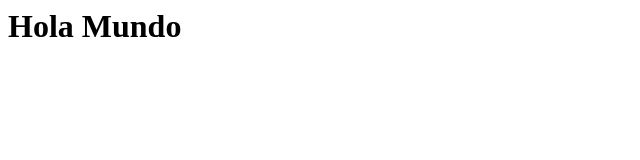
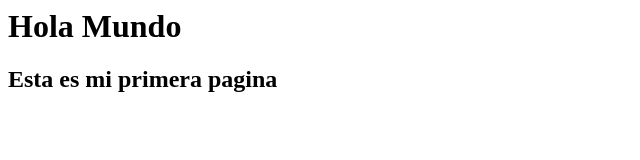
Before and after one commit to reybaltk/sw, a plain HTML site: page Index.html in a window 1280 px wide. Shown: the whole page, without its empty margins (0-640 px from the left). Drawn offline with Linux system fonts and the light colour scheme.

Commit message:
modificiacion index.html

```diff
--- a/Index.html
+++ b/Index.html
@@ -1 +1 @@
-<h1>Hola Mundo</h1>
+<h1>Hola Mundo</h1> <h2>Esta es mi primera pagina</h2>
```
